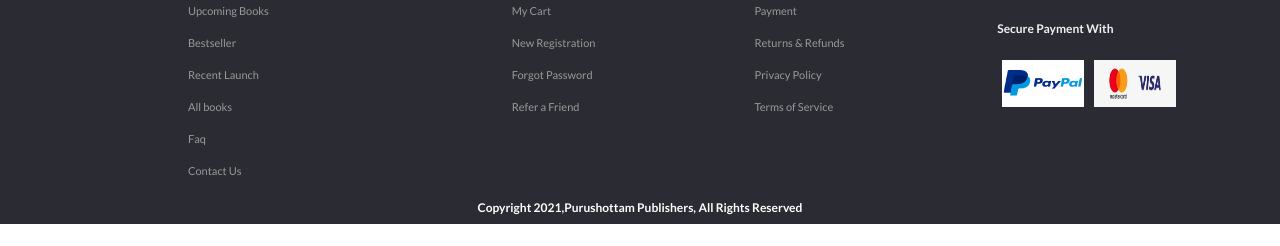
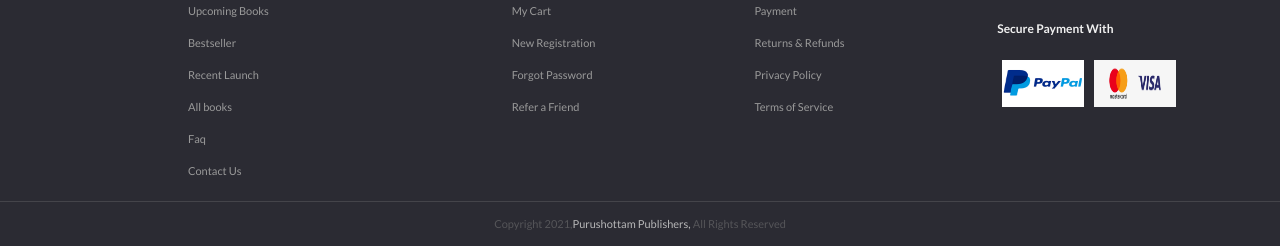
Before and after one commit to Think-To-Share/purushottom-publishers, a website: page index.html in a window 1280 px wide. Shown: the part 4850-5096 px from the top of the page. Before the commit the page ends 5074 px from the top, so only its background shows below. Drawn offline with Linux system fonts and the light colour scheme; a web font is replaced by a local one.

Commit message:
footer ribbon modfied

```diff
--- a/index.html
+++ b/index.html
@@ -310,11 +310,11 @@
                 </div>
             </div>
         </section>
-        <footer>
-            <section class="footer-section">
+
+        <footer class="footer-section">
             <div class="container">
                 <div class="row justify-content-center">
-                        <div class="col-md-5 d-md-block d-flex flex-wrap">
+                    <div class="col-md-5 d-md-block d-flex flex-wrap news-box">
                         <h6>Newsletter sign up</h6>
                         <input type="email" placeholder="Enter Your Email">
                         <a href="#" class="subscribe-btn">SUBSCRIBE</a>
@@ -387,12 +387,19 @@
                     </div>
                 </div>
             </div>
+        </footer>
+
+        <!-- footer ribbon -->
+        <section class="footer-ribbon">
+            <div class="container-fluid">
+                <div class="row">
                     <div class="copyright-container">
                         <div class="row justify-content-center m-0">
-                        <h6 class="copy-right">Copyright 2021,<span>Purushottam Publishers, </span>  All Rights Reserved</h6>
+                            <h6 class="copy-right">Copyright 2021,<span>Purushottam Publishers,</span>  All Rights Reserved</h6>
+                        </div>
+                    </div>
                 </div>
             </div>
         </section>
-        </footer>
     </body>
 </html>
--- a/src/scss/_home-page.scss
+++ b/src/scss/_home-page.scss
@@ -455,6 +455,7 @@
 .footer-section {
     padding-top: 35px;
     background-color: #2b2b33;
+
     .news-box {
         justify-content: center;
         @media (min-width: 768px) {
```
Also changed, not shown: 1 other file. Lines whose indentation alone changed are shown as unchanged.
